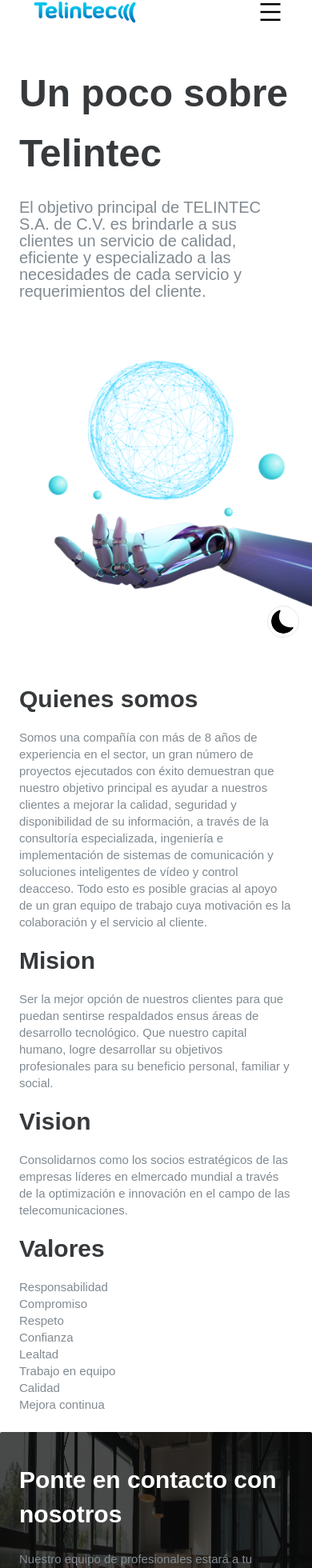
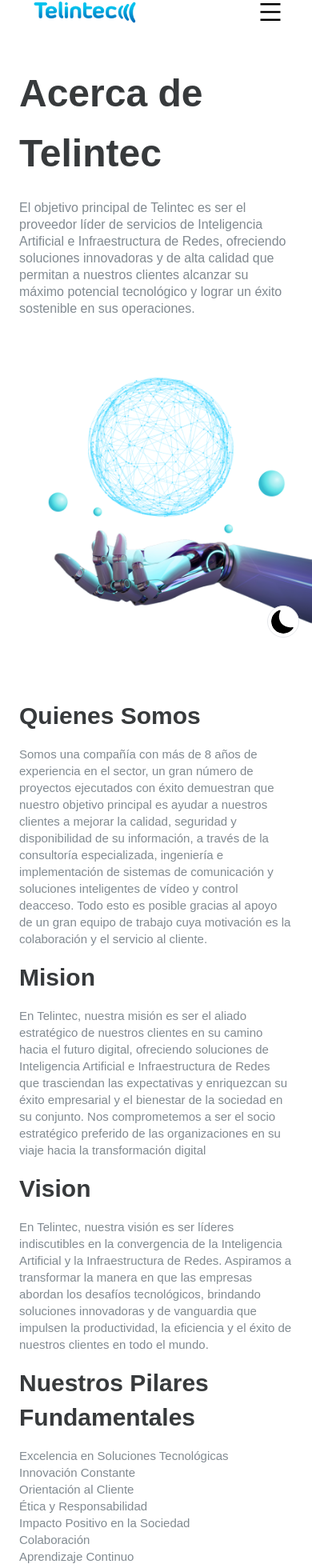
Before and after one commit to Erick-Gonza/Telintec-LandingPage, a Next.js app: page /about in a window 390 px wide. Shown: the part 25-1985 px from the top of the page at 80% size. Built offline with nearby package versions, Linux system fonts and the light colour scheme.

Commit message:
Fix styles, hero and contactcard components

```diff
--- a/src/app/about/page.tsx
+++ b/src/app/about/page.tsx
@@ -1,10 +1,11 @@
 import Image from "next/image";
 import styles from "../style";
-import { robot, statsBg } from "../../../public/assets";
-import Link from "next/link";
-import { Wrapper } from "@/app/components";
+import { robot } from "../../../public/assets";
+import { ContactCard, Wrapper } from "@/app/components";
+import { aboutText } from "@/app/constants";
 
 export default function page() {
+  const { title, description, about, mision, vision, pilares } = aboutText;
   return (
     <Wrapper>
       <main className={`${styles.container}`}>
@@ -12,25 +13,21 @@
           id="home"
           className={`flex md:flex-row flex-col ${styles.paddingY}`}
         >
-          {/*Hero - Left Section - Content  */}
           <section
             className={`flex-1 ${styles.flexStart} flex-col xl:px-0 sm:px-16 px-6`}
           >
             <div className="flex flex-row justify-between items-center w-full">
               <h2 className="flex-1 font-poppins font-semibold ss:text-[72px] text-[48px] ss:leading-[100px] leading-[75px] text-text dark:text-text-dark">
-                Un poco sobre Telintec
+                {title}
               </h2>
             </div>
             <p
               className={`${styles.paragraph} max-w-[470px] mt-5 font-poppins font-normal xs:text-[20px] text-[15px] xs:leading-[28px] leading-[21px] text-text-off dark:text-text-dark-off`}
             >
-              El objetivo principal de TELINTEC S.A. de C.V. es brindarle a sus
-              clientes un servicio de calidad, eficiente y especializado a las
-              necesidades de cada servicio y requerimientos del cliente.
+              {description}
             </p>
           </section>
 
-          {/*Hero - Right Section - Gradients  */}
           <section
             className={`flex-1 flex ${styles.flexCenter} md:my-0 my-10 relative`}
           >
@@ -39,12 +36,6 @@
               alt="billing"
               className="w-[100%] h-[100%] relative z-[5] object-contain"
             />
-
-            {/* gradient start */}
-            <div className="absolute z-[0] w-[40%] h-[35%] top-0 pink__gradient" />
-            <div className="absolute z-[1] w-[80%] h-[80%] rounded-full white__gradient bottom-40" />
-            <div className="absolute z-[0] w-[50%] h-[50%] right-20 bottom-20 blue__gradient" />
-            {/* gradient end */}
           </section>
         </section>
 
@@ -52,78 +43,37 @@
           className={`flex flex-col gap-4 ${styles.paddingY} ${styles.paddingX}`}
         >
           <h2 className="font-poppins font-semibold xs:text-[40px] text-[30px] xs:leading-[53px] leading-[43px] text-text dark:text-text-dark">
-            Quienes somos
+            {about[0]}
           </h2>
           <p className="font-poppins font-normal xs:text-[20px] text-[15px] xs:leading-[26px] leading-[21px] text-text-off dark:text-text-dark-off">
-            Somos una compañía con más de 8 años de experiencia en el sector, un
-            gran número de proyectos ejecutados con éxito demuestran que nuestro
-            objetivo principal es ayudar a nuestros clientes a mejorar la
-            calidad, seguridad y disponibilidad de su información, a través de
-            la consultoría especializada, ingeniería e implementación de
-            sistemas de comunicación y soluciones inteligentes de vídeo y
-            control deacceso. Todo esto es posible gracias al apoyo de un gran
-            equipo de trabajo cuya motivación es la colaboración y el servicio
-            al cliente.
+            {about[1]}
           </p>
 
           <h3 className="font-poppins font-semibold xs:text-[40px] text-[30px] xs:leading-[53px] leading-[43px] text-text dark:text-text-dark">
-            Mision
+            {mision[0]}
           </h3>
           <p className="font-poppins font-normal xs:text-[20px] text-[15px] xs:leading-[26px] leading-[21px] text-text-off dark:text-text-dark-off">
-            Ser la mejor opción de nuestros clientes para que puedan sentirse
-            respaldados ensus áreas de desarrollo tecnológico. Que nuestro
-            capital humano, logre desarrollar su objetivos profesionales para su
-            beneficio personal, familiar y social.
+            {mision[1]}
           </p>
           <h3 className="font-poppins font-semibold xs:text-[40px] text-[30px] xs:leading-[53px] leading-[43px] text-text dark:text-text-dark">
-            Vision
+            {vision[0]}
           </h3>
           <p className="font-poppins font-normal xs:text-[20px] text-[15px] xs:leading-[26px] leading-[21px] text-text-off dark:text-text-dark-off">
-            Consolidarnos como los socios estratégicos de las empresas líderes
-            en elmercado mundial a través de la optimización e innovación en el
-            campo de las telecomunicaciones.
+            {vision[1]}
           </p>
           <h3 className="font-poppins font-semibold xs:text-[40px] text-[30px] xs:leading-[53px] leading-[43px] text-text dark:text-text-dark">
-            Valores
+            {pilares.title}
           </h3>
           <ul className="flex flex-col list-none font-poppins font-normal xs:text-[20px] text-[15px] xs:leading-[26px] leading-[21px] text-text-off dark:text-text-dark-off">
-            <li>Responsabilidad</li>
-            <li>Compromiso</li>
-            <li>Respeto</li>
-            <li>Confianza</li>
-            <li>Lealtad</li>
-            <li>Trabajo en equipo</li>
-            <li>Calidad</li>
-            <li>Mejora continua</li>
+            {pilares.values.map((value, index) => (
+              <li key={index} className="flex items-center gap-2">
+                <span>{value}</span>
+              </li>
+            ))}
           </ul>
         </section>
 
-        <section
-          className={`${styles.flexCenter} ${styles.paddingX} flex-col ss:flex-row flex-wrap relative h-80 mb-8 xl:rounded-md xl:h-[400px] xl:shadow-xl`}
-        >
-          <Image
-            src={statsBg}
-            alt="bg image"
-            fill
-            loading="lazy"
-            className="rounded-sm"
-          />
-          <div className="relative flex flex-col items-center space-y-6 md:space-y-4">
-            <h2 className="font-poppins font-semibold xs:text-[40px] text-[30px] xs:leading-[53px] leading-[43px] text-text-dark">
-              Ponte en contacto con nosotros
-            </h2>
-            <p className="font-poppins font-normal xs:text-[20px] text-[15px] xs:leading-[26px] leading-[21px] text-text-dark-off">
-              Nuestro equipo de profesionales estará a tu disposición para
-              brindarte la asesoría que garantizará el éxito de tu negocio
-            </p>
-            <Link
-              href={"/contact"}
-              className="w-full md:w-1/3 font-poppins font-semibold xs:text-lg text-base bg-bg-off text-text px-2 py-3 rounded-md cursor-pointer"
-            >
-              <p className="text-center">Contactanos</p>
-            </Link>
-          </div>
-        </section>
+        <ContactCard />
       </main>
     </Wrapper>
   );
--- /dev/null
+++ b/src/app/components/ContactCard/ContactCard.tsx
@@ -0,0 +1,36 @@
+import styles from "@/app/style";
+import Image from "next/image";
+import Link from "next/link";
+import { statsBg } from "../../../../public/assets";
+import { contactText } from "@/app/constants";
+
+export default function ContactCard() {
+  const { title, description, prhase } = contactText;
+  return (
+    <section
+      className={`${styles.flexCenter} ${styles.paddingX} flex-col ss:flex-row flex-wrap relative h-80 mb-8 xl:rounded-md xl:h-[400px] xl:shadow-xl`}
+    >
+      <Image
+        src={statsBg}
+        alt="bg image"
+        fill
+        loading="lazy"
+        className="rounded-sm"
+      />
+      <div className="relative flex flex-col items-center space-y-6 md:space-y-4">
+        <h2 className="font-poppins font-semibold xs:text-[40px] text-[30px] xs:leading-[53px] leading-[43px] text-text-dark">
+          {title}
+        </h2>
+        <p className="font-poppins font-normal xs:text-[20px] text-[15px] xs:leading-[26px] leading-[21px] text-text-dark-off">
+          {description}
+        </p>
+        <Link
+          href={"/contact"}
+          className="w-full md:w-1/3 font-poppins font-semibold xs:text-lg text-base bg-bg-off text-text px-2 py-3 rounded-md cursor-pointer"
+        >
+          <p className="text-center">{prhase}</p>
+        </Link>
+      </div>
+    </section>
+  );
+}
--- a/src/app/components/Header/NavbarMobile.tsx
+++ b/src/app/components/Header/NavbarMobile.tsx
@@ -24,7 +24,7 @@
       >
         {navLinks.map((link, index) => (
           <Link
-            href={`/${link.id}`}
+            href={link.id}
             key={index}
             className="flex flex-row justify-center items-center gap-1 px-2 py-1 font-bold text-[18px]"
             onClick={() => setToggle((prev) => !prev)}
--- a/src/app/components/Hero/Hero.tsx
+++ b/src/app/components/Hero/Hero.tsx
@@ -1,22 +1,23 @@
 import styles from "@/app/style";
 import { Carrousel } from "@/app/components";
+import { heroText } from "@/app/constants";
 
 const Hero = () => {
+  const { title, offTitle, description } = heroText;
   return (
     <section className={`${styles.flexCol} ${styles.paddingY}`}>
       <section
         className={`flex-1 ${styles.flexStart} flex-col ${styles.paddingX}`}
       >
-        <h2 className={`${styles.heading}`}>Servicios</h2>
-        <h2 className={`${styles.subHeading}`}>Inteligencia Artificial</h2>
-        <h2 className={`${styles.subHeading}`}>Infraestructura</h2>
-        <p className={`${styles.paragraph} max-w-[470px] mt-4`}>
-          Servicios y soluciones de IA e Infraestructura para ayudarte a obtener
-          mas valor en tecnologia.
+        <h2 className={`${styles.heading}`}>{title}</h2>
+        <h2 className={`${styles.subHeading}`}>{offTitle[0]}</h2>
+        <h2 className={`${styles.subHeading}`}>{offTitle[1]}</h2>
+        <p className={`${styles.paragraph} max-w-[600px] mt-4`}>
+          {description}
         </p>
       </section>
 
-      <section className={`max-w-[650px] h-[500px] w-full m-auto p-6 ss:p-0`}>
+      <section className={`max-w-[600px] h-[600px] w-full m-auto p-6 ss:py-4`}>
         <Carrousel />
       </section>
     </section>
--- a/src/app/components/index.tsx
+++ b/src/app/components/index.tsx
@@ -8,6 +8,7 @@
 import ServicesResume from "@/app/components/ServiceResume/ServicesResume";
 import Wrapper from "@/app/components/Wrapper/Wrapper";
 import Carrousel from "@/app/components/Carrousel/Carrousel";
+import ContactCard from "@/app/components/ContactCard/ContactCard";
 
 export {
   Footer,
@@ -20,4 +21,5 @@
   ServicesResume,
   Wrapper,
   Carrousel,
+  ContactCard
 };
--- a/src/app/constants/index.ts
+++ b/src/app/constants/index.ts
@@ -201,3 +201,49 @@
     url: "https://images.unsplash.com/photo-1634909924531-4daae117dbc1?ixlib=rb-4.0.3&ixid=M3wxMjA3fDB8MHxwaG90by1wYWdlfHx8fGVufDB8fHx8fA%3D%3D&auto=format&fit=crop&w=1631&q=80",
   },
 ];
+
+export const heroText = {
+  title: "Servicios",
+  offTitle: ["Inteligencia Artificial", "Infraestructura"],
+  description:
+    "Nuestros servicios están diseñados para ofrecer soluciones integrales y avanzadas que potencien la innovación, la eficiencia y el éxito de nuestros clientes en un entorno empresarial cada vez más competitivo y digitalizado.",
+};
+
+export const aboutText = {
+  title: "Acerca de Telintec",
+  description:
+    "El objetivo principal de Telintec es ser el proveedor líder de servicios de Inteligencia Artificial e Infraestructura de Redes, ofreciendo soluciones innovadoras y de alta calidad que permitan a nuestros clientes alcanzar su máximo potencial tecnológico y lograr un éxito sostenible en sus operaciones.",
+  about: [
+    "Quienes Somos",
+    "Somos una compañía con más de 8 años de experiencia en el sector, un gran número de proyectos ejecutados con éxito demuestran que nuestro objetivo principal es ayudar a nuestros clientes a mejorar la calidad, seguridad y disponibilidad de su información, a través de la consultoría especializada, ingeniería e implementación de sistemas de comunicación y soluciones inteligentes de vídeo y control deacceso. Todo esto es posible gracias al apoyo de un gran equipo de trabajo cuya motivación es la colaboración y el servicio al cliente.",
+  ],
+  mision: [
+    "Mision",
+    "En Telintec, nuestra misión es ser el aliado estratégico de nuestros clientes en su camino hacia el futuro digital, ofreciendo soluciones de Inteligencia Artificial e Infraestructura de Redes que trasciendan las expectativas y enriquezcan su éxito empresarial y el bienestar de la sociedad en su conjunto. Nos comprometemos a ser el socio estratégico preferido de las organizaciones en su viaje hacia la transformación digital",
+  ],
+  vision: [
+    "Vision",
+    "En Telintec, nuestra visión es ser líderes indiscutibles en la convergencia de la Inteligencia Artificial y la Infraestructura de Redes. Aspiramos a transformar la manera en que las empresas abordan los desafíos tecnológicos, brindando soluciones innovadoras y de vanguardia que impulsen la productividad, la eficiencia y el éxito de nuestros clientes en todo el mundo.",
+  ],
+  pilares: {
+    title: "Nuestros Pilares Fundamentales",
+    values: [
+      "Excelencia en Soluciones Tecnológicas",
+      "Innovación Constante",
+      "Orientación al Cliente",
+      "Ética y Responsabilidad",
+      "Impacto Positivo en la Sociedad",
+      "Colaboración",
+      "Aprendizaje Continuo",
+      "Flexibilidad y Adaptabilidad",
+      "Pasión por la Tecnología",
+    ],
+  },
+};
+
+export const contactText = {
+  title: "Ponte en contacto con nosotros",
+  description:
+    "Nuestro equipo de profesionales estará a tu disposición para brindarte la asesoría que garantizará el éxito de tu negocio",
+  prhase: "¡Contáctanos!",
+};
--- a/src/app/style.ts
+++ b/src/app/style.ts
@@ -5,10 +5,10 @@
   heading:
     "font-poppins font-semibold ss:text-[72px] text-[64px] ss:leading-[90px] leading-[75px] text-text dark:text-text-dark w-full",
   subHeading:
-    "font-poppins font-semibold ss:text-[64px] text-[48px] ss:leading-[90px] leading-[75px] text-text dark:text-text-dark w-full",
+    "font-poppins font-semibold ss:text-[58px] text-[48px] ss:leading-[90px] leading-[75px] text-text dark:text-text-dark w-full",
 
   paragraph:
-    "font-poppins font-normal ss:text-[24px] text-[20px] leading-[40pxpx] text-text-off dark:text-text-dark-off w-full",
+    "font-poppins font-normal ss:text-[24px] text-[16px] leading-[40pxpx] text-text-off dark:text-text-dark-off w-full",
 
   flexCenter: "flex justify-center items-center",
   flexCol: "flex md:flex-row flex-col",
```
